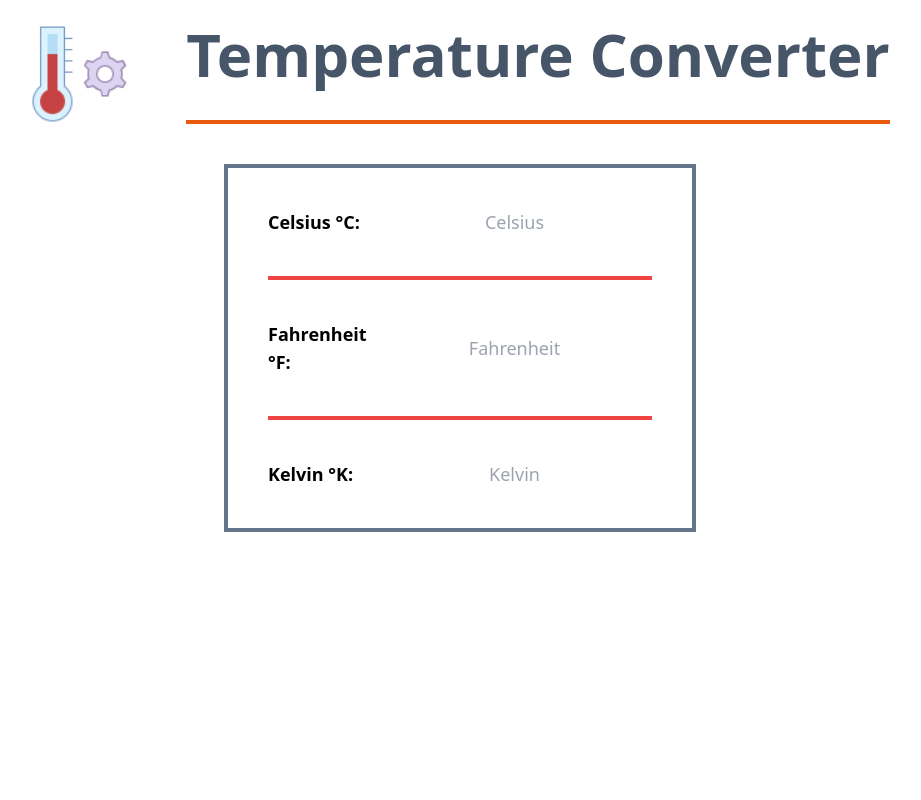
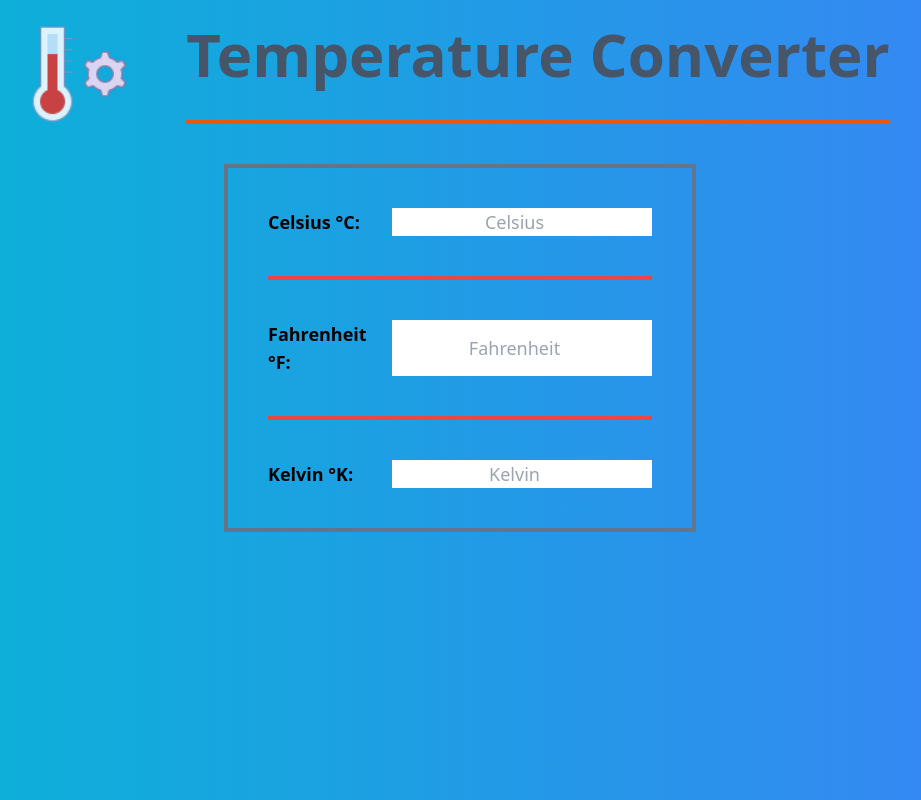
Before and after one commit to N-Tahiri/temperature_converter, a Next.js app: page / in a window 1280 px wide. Shown: the whole page, without its empty margins (180-1101 px from the left). Built offline with nearby package versions, Linux system fonts and the light colour scheme.

Commit message:
new background color

```diff
--- a/app/page.tsx
+++ b/app/page.tsx
@@ -4,7 +4,7 @@
 
 export default function Home() {
   return (
-    <main className="flex min-h-screen flex-col items-center">
+    <main className="flex min-h-screen flex-col items-center bg-gradient-to-r from-cyan-500 to-blue-500">
       {/* Head */}
       <div className="flex gap-14 py-6 flex-wrap justify-center">
         <LINK href="/">
```
